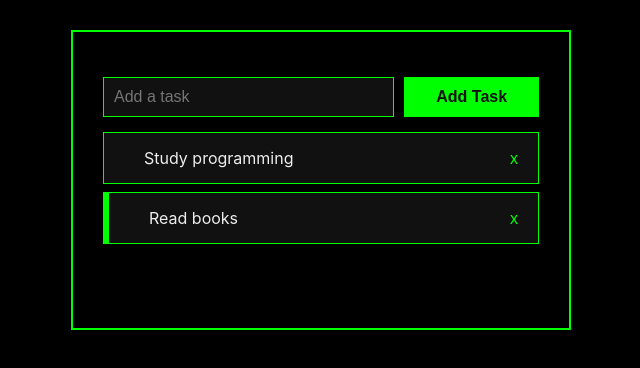
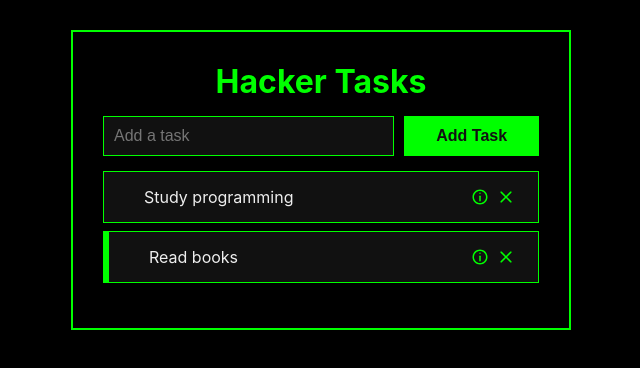
Before and after one commit to heitormbonfim/hackertodolist, a React (Vite) app: page / in a window 1280 px wide. Shown: the top 368 px of the page, without its empty margins (319-959 px from the left). Built offline with nearby package versions, Linux system fonts and the light colour scheme.

Commit message:
info button added with no functionality

```diff
--- a/package.json
+++ b/package.json
@@ -10,6 +10,7 @@
   "dependencies": {
     "react": "^18.0.0",
     "react-dom": "^18.0.0",
+    "react-icons": "^4.3.1",
     "uuid": "^8.3.2"
   },
   "devDependencies": {
--- a/src/App.jsx
+++ b/src/App.jsx
@@ -1,8 +1,12 @@
+// packages
 import { useState } from "react";
-import "./App.css";
+import { v4 as uuidv4 } from "uuid";
+// Components
+import Header from "./components/Header";
 import Tasks from "./components/Tasks";
 import AddTask from "./components/AddTask";
-import { v4 as uuidv4 } from "uuid";
+// Styles
+import "./App.css";
 
 function App() {
   const [tasks, setTasks] = useState([
@@ -48,6 +52,7 @@ function App() {
   return (
     <>
       <div className="container">
+        <Header />
         <AddTask handleTaskAddition={handleTaskAddition} />
         <Tasks
           tasks={tasks}
--- a/src/components/Button.jsx
+++ b/src/components/Button.jsx
@@ -1,4 +1,6 @@
+// Packages
 import React from "react";
+// Styles
 import "./Button.css";
 
 const Button = ({ children, onClickEvent }) => {
--- /dev/null
+++ b/src/components/Header.jsx
@@ -0,0 +1,8 @@
+// Packages
+import React from "react";
+
+const Header = () => {
+  return <h1 style={{ textAlign: "center" }}>Hacker Tasks</h1>;
+};
+
+export default Header;
--- a/src/components/Task.css
+++ b/src/components/Task.css
@@ -16,13 +16,40 @@
   padding: 15px 20px;
 }
 
+.buttons-container {
+  display: flex;
+  justify-content: space-between;
+  align-items: center;
+}
+
+.task-info-button {
+  background-color: transparent;
+  color: lime;
+  font-size: 18px;
+  border: none;
+  display: grid;
+  place-items: center;
+  padding: 5px;
+  cursor: pointer;
+  transition: 300ms;
+}
+
+.task-info-button:hover {
+  background-color: lime;
+  color: black;
+}
+
 .remove-task-button {
   background-color: transparent;
   border: none;
   outline: none;
-  font-size: 16px;
+  padding: 3px;
   color: lime;
+  font-size: 18px;
   transition: ease 300ms;
+  display: grid;
+  place-items: center;
+  cursor: pointer;
 }
 
 .remove-task-button:hover {
--- a/src/components/Task.jsx
+++ b/src/components/Task.jsx
@@ -1,4 +1,7 @@
+// Packages
 import React from "react";
+import { CgClose, CgInfo } from "react-icons/cg";
+// Styles
 import "./Task.css";
 
 const Task = ({ task, handleTaskOnClick, handleTaskRemoval }) => {
@@ -12,11 +15,15 @@ const Task = ({ task, handleTaskOnClick, handleTaskRemoval }) => {
       </div>
 
       <div className="buttons-container">
+        <button className="task-info-button" onClick={""}>
+          <CgInfo />
+        </button>
+
         <button
           className="remove-task-button"
           onClick={() => handleTaskRemoval(task.id)}
         >
-          x
+          <CgClose />
         </button>
       </div>
     </div>
--- a/src/components/Tasks.jsx
+++ b/src/components/Tasks.jsx
@@ -1,4 +1,6 @@
+// Packages
 import React from "react";
+// Components
 import Task from "./Task";
 
 const Tasks = ({ tasks, handleTaskOnClick, handleTaskRemoval }) => {
--- a/src/main.jsx
+++ b/src/main.jsx
@@ -1,6 +1,9 @@
+// Packages
 import React from "react";
 import ReactDOM from "react-dom/client";
+// Components
 import App from "./App";
+// Styles
 import "./index.css";
 
 ReactDOM.createRoot(document.getElementById("root")).render(
```
Also changed, not shown: 1 other file (tests, documents, lock files or other folders).
